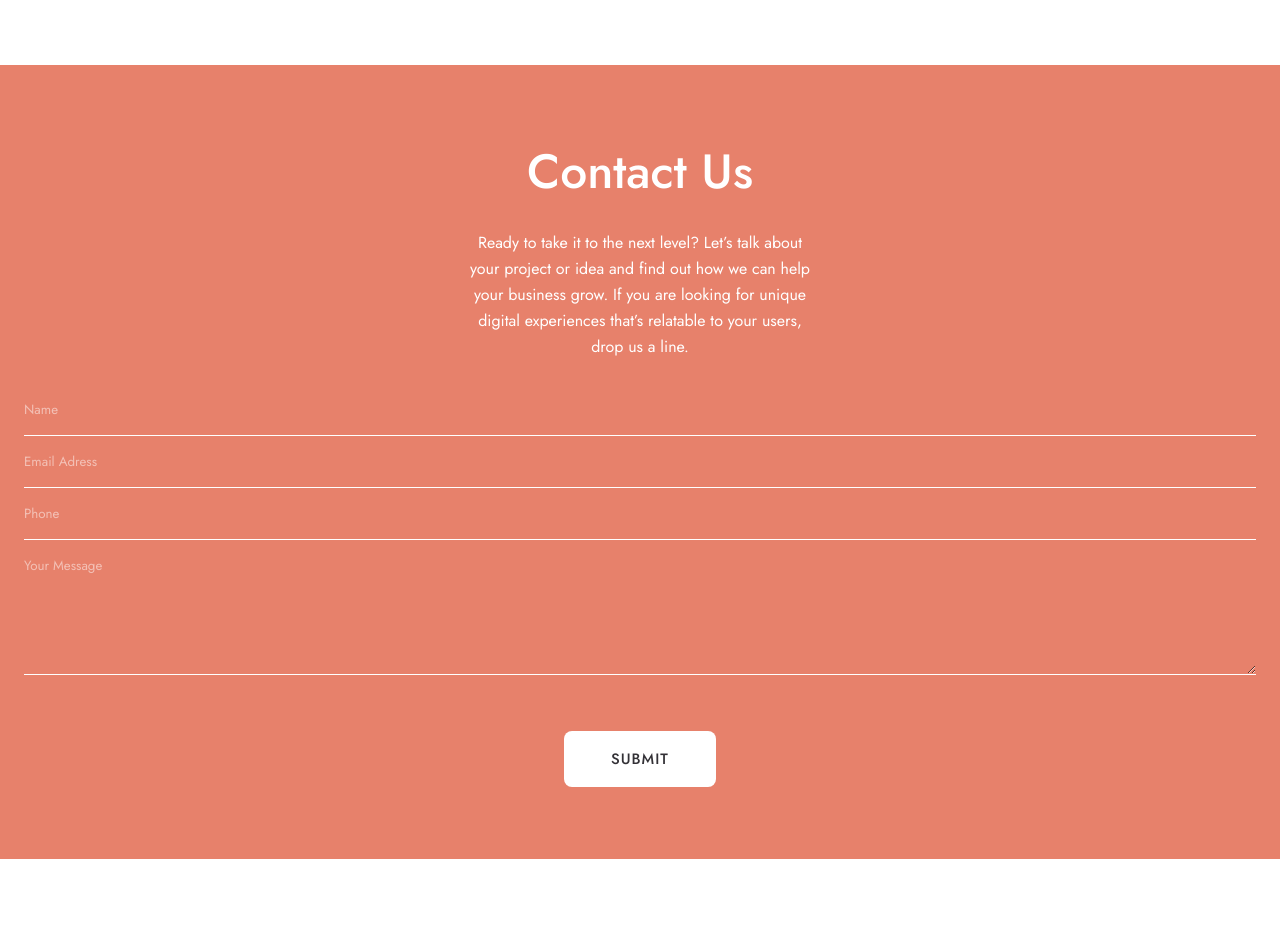
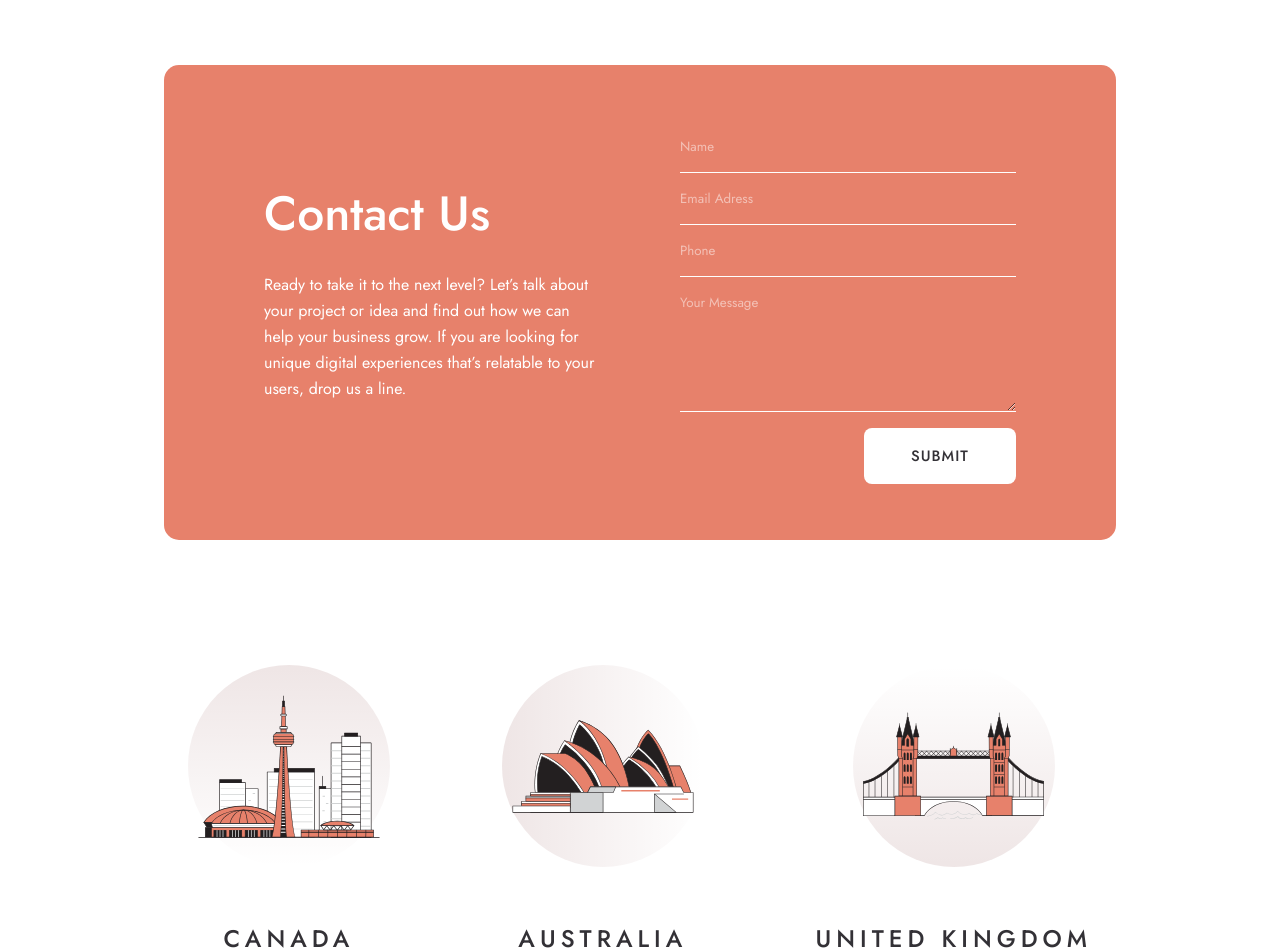
Before and after one commit to RayaneBengaoui/FM_challenge20_designo_multipage, a React (Create React App) app: page /contact in a window 1280 px wide. Shown: the part 90-1040 px from the top of the page. Built offline with nearby package versions, Linux system fonts and the light colour scheme.

Commit message:
Adding tablet/desktop view for Contact Page

```diff
--- a/src/components/Contact/Form.js
+++ b/src/components/Contact/Form.js
@@ -29,16 +29,6 @@ const Form = () => {
           placeholder="Phone"
           required
         />
-
-        {/* <input
-          className="largeInput"
-          type="text"
-          name="message"
-          id="message"
-          placeholder="Your Message"
-          required
-        /> */}
-
         <textarea placeholder="Your Message" className="largeInput"></textarea>
         <motion.button
           whileHover={{
@@ -60,6 +50,18 @@ const FormStyle = styled.div`
   display: flex;
   flex-direction: column;
   padding: 4.5rem 1.5rem;
+
+  @media screen and (min-width: 700px) {
+    border-radius: 15px;
+    padding: 4.5rem 3.75rem;
+  }
+  @media screen and (min-width: 1250px) {
+    max-width: 1111px;
+    margin: auto;
+    flex-direction: row;
+    max-height: 480px;
+    padding: 3.5rem 3.75rem;
+  }
 `;
 const Header = styled.div`
   display: flex;
@@ -72,6 +74,29 @@ const Header = styled.div`
     color: white;
     padding: 1.5rem 0;
     max-width: 22rem;
+  }
+
+  @media screen and (min-width: 700px) {
+    text-align: left;
+    align-items: flex-start;
+
+    h2 {
+      width: 100%;
+    }
+    p {
+      width: 100%;
+      max-width: 35rem;
+    }
+  }
+  @media screen and (min-width: 1250px) {
+    justify-content: center;
+    flex-basis: 50%;
+
+    padding: 0 2.5rem;
+
+    p {
+      max-width: 445px;
+    }
   }
 `;
 const FormContainer = styled.form`
@@ -91,6 +116,20 @@ const FormContainer = styled.form`
     margin-top: 2.5rem;
     align-self: center;
   }
+
+  @media screen and (min-width: 700px) {
+    button {
+      align-self: flex-end;
+    }
+  }
+
+  @media screen and (min-width: 1250px) {
+    flex-basis: 50%;
+    padding: 0 2.5rem;
+    button {
+      margin-top: 0;
+    }
+  }
 `;
 
 export default Form;
--- a/src/pages/Contact.js
+++ b/src/pages/Contact.js
@@ -48,14 +48,33 @@ const Contact = () => {
 
 const ContactStyle = styled(motion.div)`
   min-height: 100vh;
+
+  @media screen and (min-width: 700px) {
+    padding: 0 2.5rem;
+  }
+  @media screen and (min-width: 1250px) {
+    padding: 0 10.25rem;
+  }
 `;
 const CityLocations = styled(motion.div)`
   min-height: 100vh;
   padding: 0 1.5rem;
   margin: 7.5rem 0;
+
+  @media screen and (min-width: 1250px) {
+    min-height: 10vh;
+    max-width: 1111px;
+    margin: 7.5rem auto;
+    display: flex;
+    justify-content: space-between;
+  }
 `;
 const FormContainer = styled(motion.div)`
   min-height: 48rem;
+
+  @media screen and (min-width: 1250px) {
+    min-height: 30rem;
+  }
 `;
 
 export default Contact;
```
